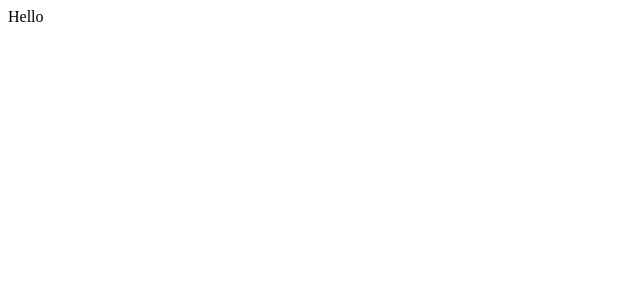
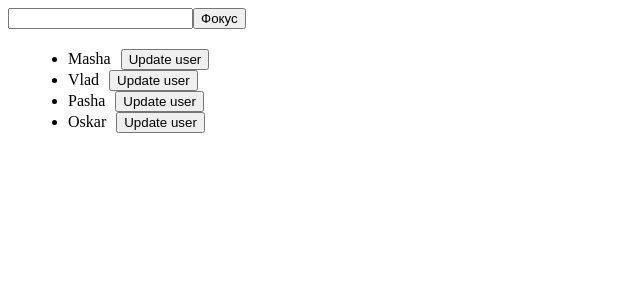
Before and after one commit to kilosha/redev, a React (Create React App) app: page / in a window 1280 px wide. Shown: the top 300 px of the page, without its empty margins (0-640 px from the left). Built offline with nearby package versions, Linux system fonts and the light colour scheme.

Commit message:
add task 3

```diff
--- a/package.json
+++ b/package.json
@@ -9,6 +9,7 @@
     "react": "^18.2.0",
     "react-dom": "^18.2.0",
     "react-scripts": "5.0.1",
+    "uuid": "^9.0.1",
     "web-vitals": "^2.1.4"
   },
   "scripts": {
--- a/src/App.js
+++ b/src/App.js
@@ -1,9 +1,45 @@
+import { useState, useRef } from "react";
+import { v4 as uuidv4 } from 'uuid';
+import List from "./components/List";
 
 
 function App() {
+    const [newUserName, setNewUserName] = useState("");
+    const [users, setUsers] = useState([
+        { name: "Masha", id: "ea6abbd7-eb68-4ee0-b352-23721c84c1f2" },
+        { name: "Vlad", id: "0b480ff3-64bd-42d3-9318-f728cc1d62dd" },
+        { name: "Pasha", id: " bae6bb59-5c22-42f5-8f4c-1fc8d9877a5d" },
+        { name: "Oskar", id: "e7f723f0-867c-4184-bdbf-7774faea5ec5" }
+    ]);
+
+    const textInput = useRef(null);
+
+    const handleChange = (e) => {
+        setNewUserName(e.target.value);
+    }
+
+    const handleKeyDown = (e) => {
+        if (newUserName.trim().length && e.key === "Enter") {
+            setUsers(users => [...users, { name: newUserName.trim(), id: uuidv4() }]);
+            setNewUserName("");
+        }
+    }
+
+    const handleClick = () => {
+        textInput.current.focus();
+    }
+
+    const handleUpdateBtnClick = (id) => {
+        setUsers(users => users.map(user =>
+            user.id === id ? { ...user, name: `!!!${user.name}` } : user
+        ));
+    }
+
     return (
         <div className="App">
-            Hello
+            <input ref={textInput} value={newUserName} onChange={handleChange} onKeyDown={handleKeyDown} />
+            <button onClick={handleClick}>Фокус</button>
+            <List users={users} handleUpdateBtnClick={handleUpdateBtnClick} />
         </div>
     );
 }
--- /dev/null
+++ b/src/components/List.jsx
@@ -0,0 +1,19 @@
+const List = ({ users, handleUpdateBtnClick }) => {
+    return (
+        <ul style={{ margin: '20px' }}>
+            {users &&
+                users.map((user) => (
+                    <li key={user.id}>
+                        {user.name}
+                        <button
+                            style={{ marginLeft: '10px' }}
+                            onClick={() => handleUpdateBtnClick(user.id)}>
+                            Update user
+                        </button>
+                    </li>
+                ))}
+        </ul>
+    );
+};
+
+export default List;
```
Also changed, not shown: 1 other file (tests, documents, lock files or other folders).
